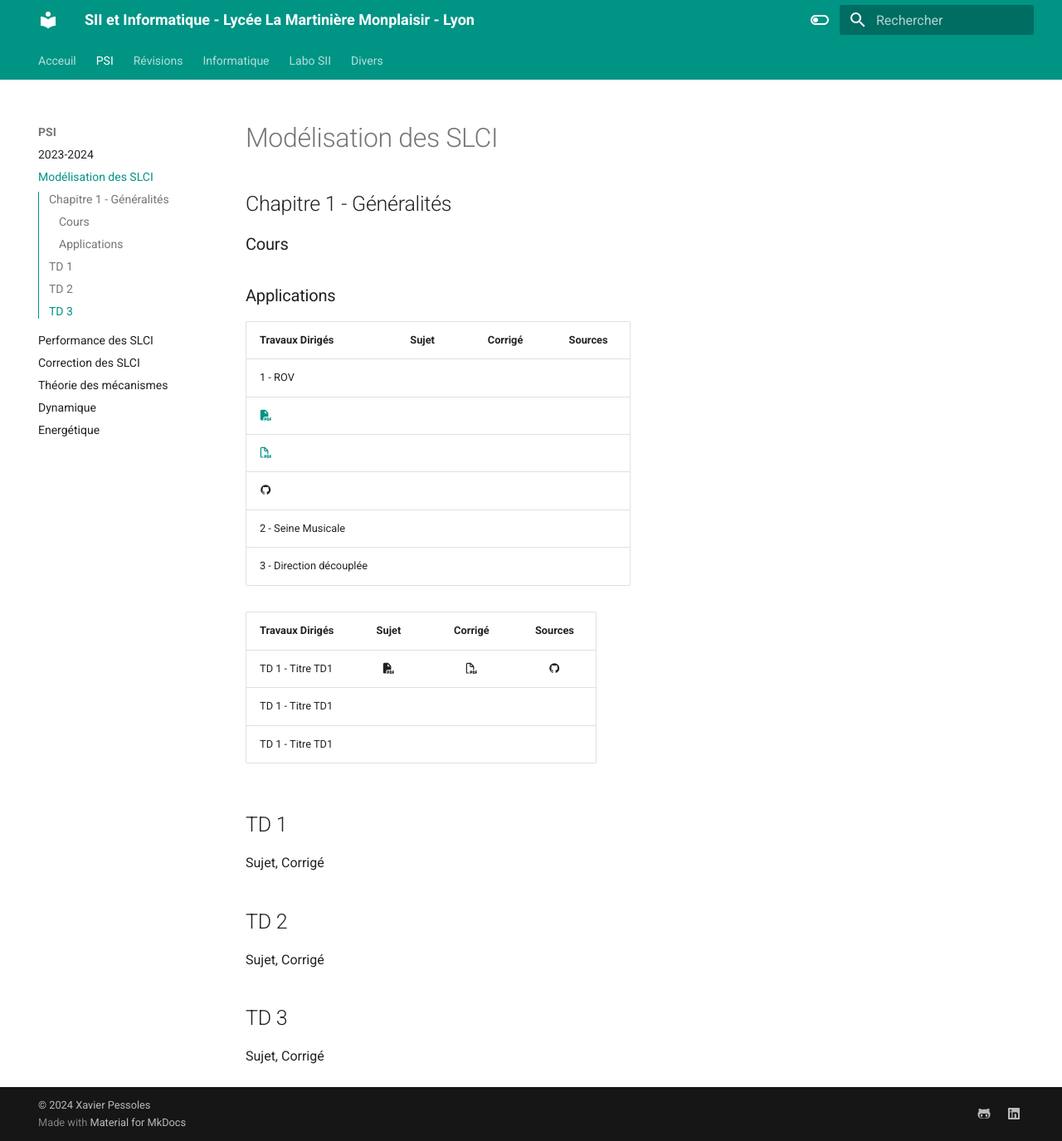
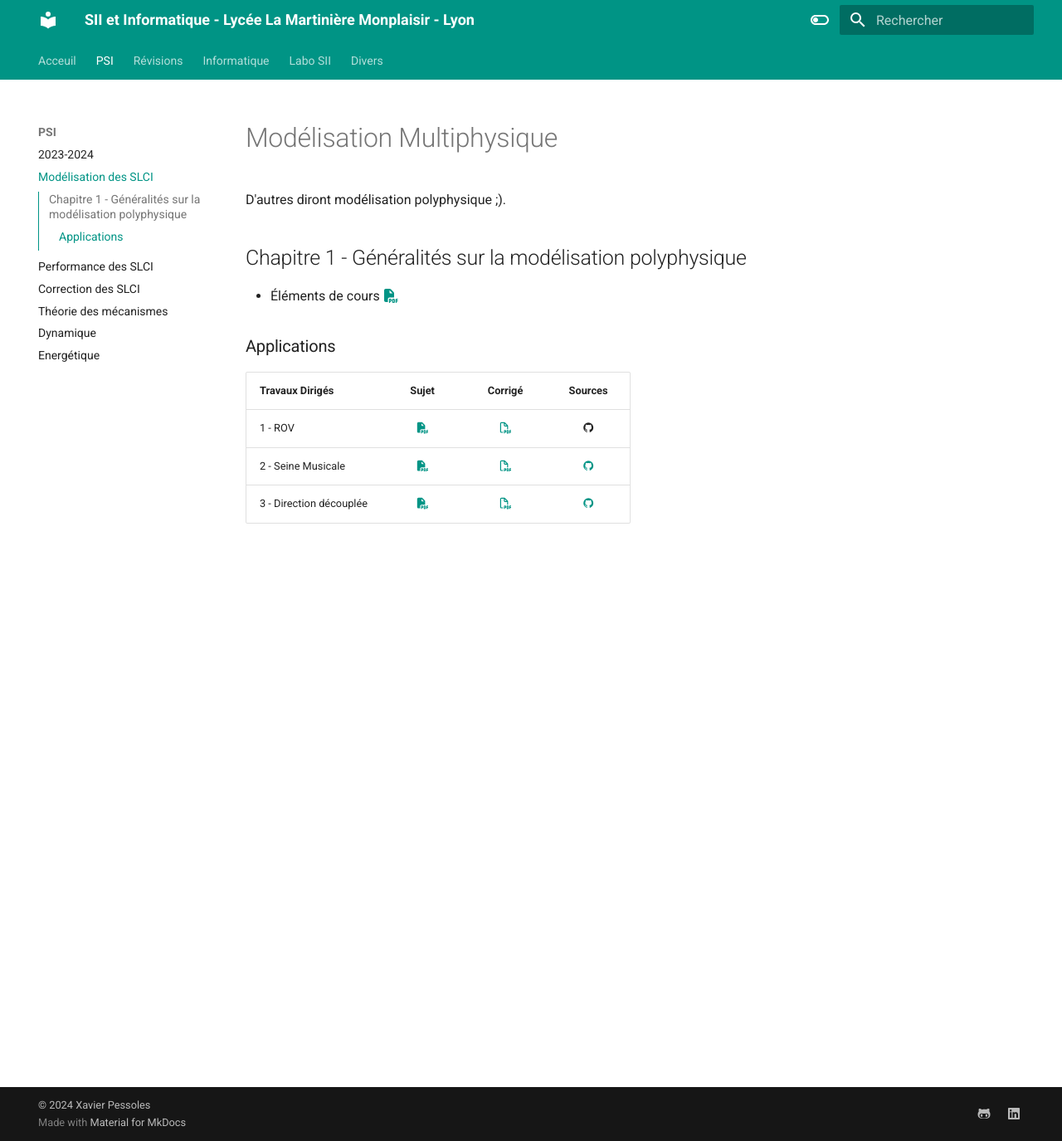
Before and after one commit to xpessoles/xpessoles.github.io, an MkDocs documentation site: the page built from docs/PSI/Cycle_01.md, in a window 1280 px wide and 1375 px high. Shown: the whole window at 83% size. Built offline with MkDocs 1.6.1 and Material for MkDocs 9.7.7, drawn with Linux system fonts in a browser that asks for light colours.

Commit message:
Update Cycle_01.md

```diff
--- a/docs/PSI/Cycle_01.md
+++ b/docs/PSI/Cycle_01.md
@@ -1,32 +1,14 @@
-# Modélisation des SLCI
+# Modélisation Multiphysique
 
-## Chapitre 1 - Généralités
+D'autres diront modélisation polyphysique ;).
 
-### Cours
+## Chapitre 1 - Généralités sur la modélisation polyphysique
+
+ * Éléments de cours [:fontawesome-solid-file-pdf:](http://xpessoles-cpge.fr/pdf/Cy_00_Cours_01_Modelisation_Multi_PDF.pdf)
 
 ### Applications
 | Travaux Dirigés | Sujet | Corrigé | Sources  |
 | :-------------- | :---: | :------: | :-----: |
-| 1 - ROV                |
-[:fontawesome-solid-file-pdf:](http://xpessoles-cpge.fr/pdf/Application_01_ROV_Sujet.pdf) |
-[:fontawesome-regular-file-pdf:](http://xpessoles-cpge.fr/pdf/Application_01_ROV_Corrige.pdf) |
-:material-github:|
-| 2 - Seine Musicale     | | | |
-| 3 - Direction découplée| | | |
-
-| Travaux Dirigés | Sujet | Corrigé | Sources  |
-| :-------------- | :---: | :------: | :-----: |
-| TD 1 - Titre TD1| :fontawesome-solid-file-pdf: | :fontawesome-regular-file-pdf: | :material-github:|
-| TD 1 - Titre TD1| | | |
-| TD 1 - Titre TD1| | | |
-
-
-
-## TD 1
-Sujet, Corrigé
-
-## TD 2
-Sujet, Corrigé
-
-## TD 3
-Sujet, Corrigé
+| 1 - ROV                | [:fontawesome-solid-file-pdf:](http://xpessoles-cpge.fr/pdf/Application_01_ROV_Sujet.pdf) | [:fontawesome-regular-file-pdf:](http://xpessoles-cpge.fr/pdf/Application_01_ROV_Corrige.pdf) | :material-github:|
+| 2 - Seine Musicale     | [:fontawesome-solid-file-pdf:](http://xpessoles-cpge.fr/pdf/Application_02_SeineMusicale_Sujet.pdf)| [:fontawesome-regular-file-pdf:]() | [:material-github:](http://xpessoles-cpge.fr/pdf/Application_02_SeineMusicale_Corrige.pdf)|
+| 3 - Direction découplée| [:fontawesome-solid-file-pdf:](http://xpessoles-cpge.fr/pdf/Application_03_DirectionDecouplee_Sujet.pdf)| [:fontawesome-regular-file-pdf:]() | [:material-github:](http://xpessoles-cpge.fr/pdf/Application_03_DirectionDecouplee_Corrige.pdf)|
```
